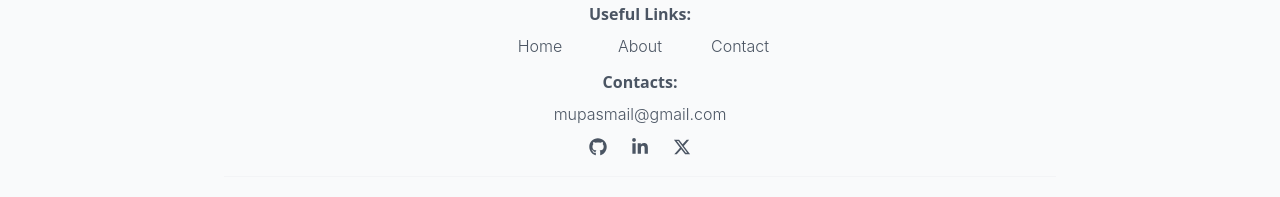
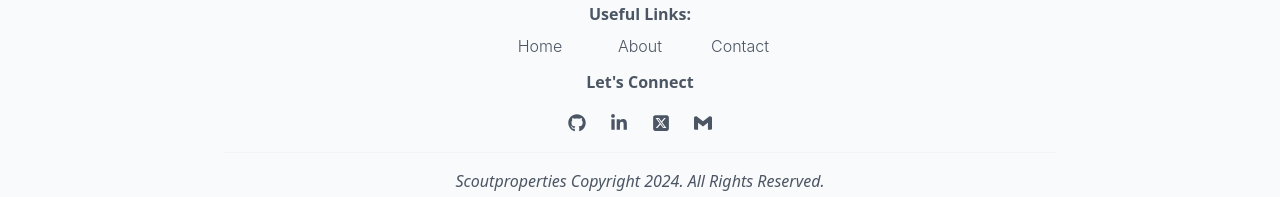
Before and after one commit to Mupa1/scoutproperties, a React (Vite) app in the folder client/: page / in a window 1280 px wide. Shown: the part 1920-2117 px from the top of the page. Built offline with nearby package versions, Linux system fonts and the light colour scheme; no server answers.

Commit message:
modify footer social links

```diff
--- a/client/src/components/shared/Footer.tsx
+++ b/client/src/components/shared/Footer.tsx
@@ -2,7 +2,6 @@ import { Link } from 'react-router-dom';
 
 import { navItems } from '@/entities/nav-items';
 
-import { ExternalLink } from './ExternalLink';
 import { SocialIcons } from './SocialIcons';
 
 export const Footer = () => {
@@ -37,12 +36,7 @@ export const Footer = () => {
               </div>
             </div>
             <div>
-              <h5 className="pb-2">Contacts:</h5>
-
-              <ExternalLink href="mailto:mupasmail@gmail.com">
-                mupasmail@gmail.com
-              </ExternalLink>
-
+              <h5 className="pb-2">Let's Connect</h5>
               <SocialIcons className="flex-center" />
             </div>
           </div>
--- a/client/src/entities/social-icons.tsx
+++ b/client/src/entities/social-icons.tsx
@@ -1,5 +1,6 @@
 import { FaGithub } from 'react-icons/fa';
-import { FaLinkedinIn, FaXTwitter } from 'react-icons/fa6';
+import { FaLinkedinIn, FaSquareXTwitter } from 'react-icons/fa6';
+import { SiGmail } from 'react-icons/si';
 
 export const socialIcons = [
   {
@@ -14,7 +15,12 @@ export const socialIcons = [
   },
   {
     id: 'twitter',
-    icon: <FaXTwitter title="Twitter" />,
+    icon: <FaSquareXTwitter title="Twitter" />,
     href: 'https://twitter.com/mupa_mmbetsa',
   },
+  {
+    id: 'gmail',
+    icon: <SiGmail title="GMail" />,
+    href: 'mailto:mupasmail@gmail.com',
+  },
 ];
```
